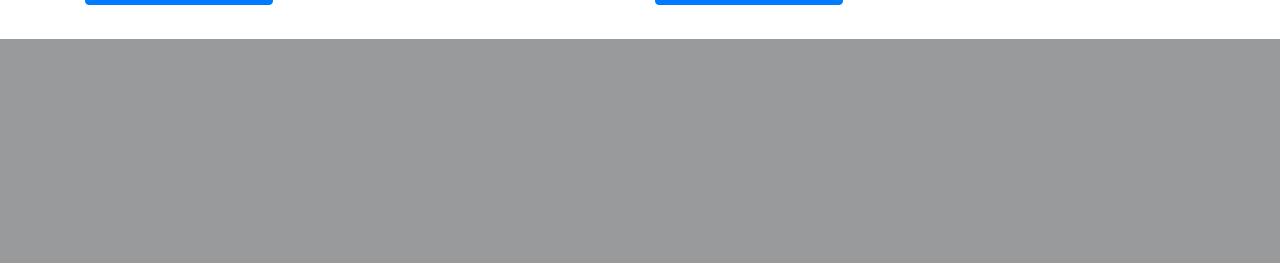
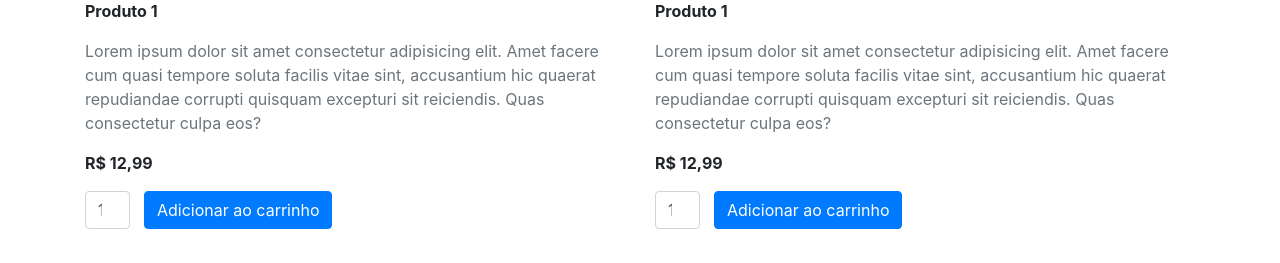
Before and after one commit to leonampd/ecommerce-bacanudo-template, a PHP site: page / in a window 1280 px wide. Shown: the part 1458-1721 px from the top of the page. Before the commit the page ends 1497 px from the top, so only its background shows below. Run offline with PHP 8.4, Linux system fonts and the light colour scheme.

Commit message:
estrutura: finaliza a estrutura basica do exercicio

```diff
--- a/index.html
+++ b/index.html
@@ -15,7 +15,7 @@
             <a class="p-2 text-dark" href="#">Lorem</a>
             <a class="p-2 text-dark" href="#">Ipsum</a>
             <a class="p-2 text-dark" href="#">Dolor</a>
-            <a id="place-order" class="p-2 text-dark" href="#">Finalizar compra</a>
+            <a id="place-order" class="p-2 text-dark" href="#">Ver carrinho</a>
         </nav>
     </div>
 
@@ -29,16 +29,21 @@
                 </div>
                 <div class="details">
                     <p class="font-weight-bold">Produto 1</p>
-                    <p class="price">R$ 12,99</p>
+                    <p class="text-muted">Lorem ipsum dolor sit amet consectetur adipisicing elit. Amet facere cum quasi tempore soluta facilis vitae sint, accusantium hic quaerat repudiandae corrupti quisquam excepturi sit reiciendis. Quas consectetur culpa eos?</p>
+                    <p class="price font-weight-bold">R$ 12,99</p>
                 </div>
+                <div class="form-inline">
+                    <input class="form-control" style="width:45px;margin-right:14px" type="number" name="quantity" value="1" />
                     <button
                         type="button"
                         class="btn btn-primary add-to-cart"
                         data-product-id="1"
                         data-product-name="Produto 1"
+                        data-product-description="Lorem ipsum dolor sit amet consectetur adipisicing elit. Amet facere cum quasi tempore soluta facilis vitae sint, accusantium hic quaerat repudiandae corrupti quisquam excepturi sit reiciendis. Quas consectetur culpa eos?"
                         data-product-price="12.99">
                         Adicionar ao carrinho
                     </button>
+                </div>
             </div>
             <div class="product-item col-md-6">
                 <div class="product-img">
@@ -46,16 +51,21 @@
                 </div>
                 <div class="details">
                     <p class="font-weight-bold">Produto 1</p>
-                    <p class="price">R$ 12,99</p>
+                    <p class="text-muted">Lorem ipsum dolor sit amet consectetur adipisicing elit. Amet facere cum quasi tempore soluta facilis vitae sint, accusantium hic quaerat repudiandae corrupti quisquam excepturi sit reiciendis. Quas consectetur culpa eos?</p>
+                    <p class="price font-weight-bold">R$ 12,99</p>
                 </div>
+                <div class="form-inline">
+                    <input class="form-control" style="width:45px;margin-right:14px" type="number" name="quantity" value="1" />
                     <button
                         type="button"
                         class="btn btn-primary add-to-cart"
                         data-product-id="1"
                         data-product-name="Produto 1"
+                        data-product-description="Lorem ipsum dolor sit amet consectetur adipisicing elit. Amet facere cum quasi tempore soluta facilis vitae sint, accusantium hic quaerat repudiandae corrupti quisquam excepturi sit reiciendis. Quas consectetur culpa eos?"
                         data-product-price="12.99">
                         Adicionar ao carrinho
                     </button>
+                </div>
             </div>
         </div>
         <div class="row">
@@ -65,16 +75,21 @@
                 </div>
                 <div class="details">
                     <p class="font-weight-bold">Produto 1</p>
-                    <p class="price">R$ 12,99</p>
+                    <p class="text-muted">Lorem ipsum dolor sit amet consectetur adipisicing elit. Amet facere cum quasi tempore soluta facilis vitae sint, accusantium hic quaerat repudiandae corrupti quisquam excepturi sit reiciendis. Quas consectetur culpa eos?</p>
+                    <p class="price font-weight-bold">R$ 12,99</p>
                 </div>
+                <div class="form-inline">
+                    <input class="form-control" style="width:45px;margin-right:14px" type="number" name="quantity" value="1" />
                     <button
                         type="button"
                         class="btn btn-primary add-to-cart"
                         data-product-id="1"
                         data-product-name="Produto 1"
+                        data-product-description="Lorem ipsum dolor sit amet consectetur adipisicing elit. Amet facere cum quasi tempore soluta facilis vitae sint, accusantium hic quaerat repudiandae corrupti quisquam excepturi sit reiciendis. Quas consectetur culpa eos?"
                         data-product-price="12.99">
                         Adicionar ao carrinho
                     </button>
+                </div>
             </div>
             <div class="product-item col-md-6">
                 <div class="product-img">
@@ -82,16 +97,21 @@
                 </div>
                 <div class="details">
                     <p class="font-weight-bold">Produto 1</p>
-                    <p class="price">R$ 12,99</p>
+                    <p class="text-muted">Lorem ipsum dolor sit amet consectetur adipisicing elit. Amet facere cum quasi tempore soluta facilis vitae sint, accusantium hic quaerat repudiandae corrupti quisquam excepturi sit reiciendis. Quas consectetur culpa eos?</p>
+                    <p class="price font-weight-bold">R$ 12,99</p>
                 </div>
+                <div class="form-inline">
+                    <input class="form-control" style="width:45px;margin-right:14px" type="number" name="quantity" value="1" />
                     <button
                         type="button"
                         class="btn btn-primary add-to-cart"
                         data-product-id="1"
                         data-product-name="Produto 1"
+                        data-product-description="Lorem ipsum dolor sit amet consectetur adipisicing elit. Amet facere cum quasi tempore soluta facilis vitae sint, accusantium hic quaerat repudiandae corrupti quisquam excepturi sit reiciendis. Quas consectetur culpa eos?"
                         data-product-price="12.99">
                         Adicionar ao carrinho
                     </button>
+                </div>
             </div>
         </div>
     </div>
--- a/js/app.js
+++ b/js/app.js
@@ -20,6 +20,8 @@
     let product = {
       id: target.getAttribute('data-product-id'),
       name: target.getAttribute('data-product-name'),
+      description: target.getAttribute('data-product-description'),
+      quantity: target.previousElementSibling.value,
       price: target.getAttribute('data-product-price'),
     }
 
@@ -50,9 +52,21 @@
     price.setAttribute('value', product.price)
     price.setAttribute('name', 'price[]')
 
+    let quantity = document.createElement('input')
+    quantity.setAttribute('type', 'hidden')
+    quantity.setAttribute('value', product.quantity)
+    quantity.setAttribute('name', 'quantity[]')
+
+    let description = document.createElement('input')
+    description.setAttribute('type', 'hidden')
+    description.setAttribute('value', product.description)
+    description.setAttribute('name', 'description[]')
+
     getElement('#carrinho').appendChild(id)
     getElement('#carrinho').appendChild(name)
     getElement('#carrinho').appendChild(price)
+    getElement('#carrinho').appendChild(quantity)
+    getElement('#carrinho').appendChild(description)
     getElement('#carrinho').submit();
   }
 
```
Also changed, not shown: carrinho.php (+60 -3 lines). Lines whose indentation alone changed are shown as unchanged.
